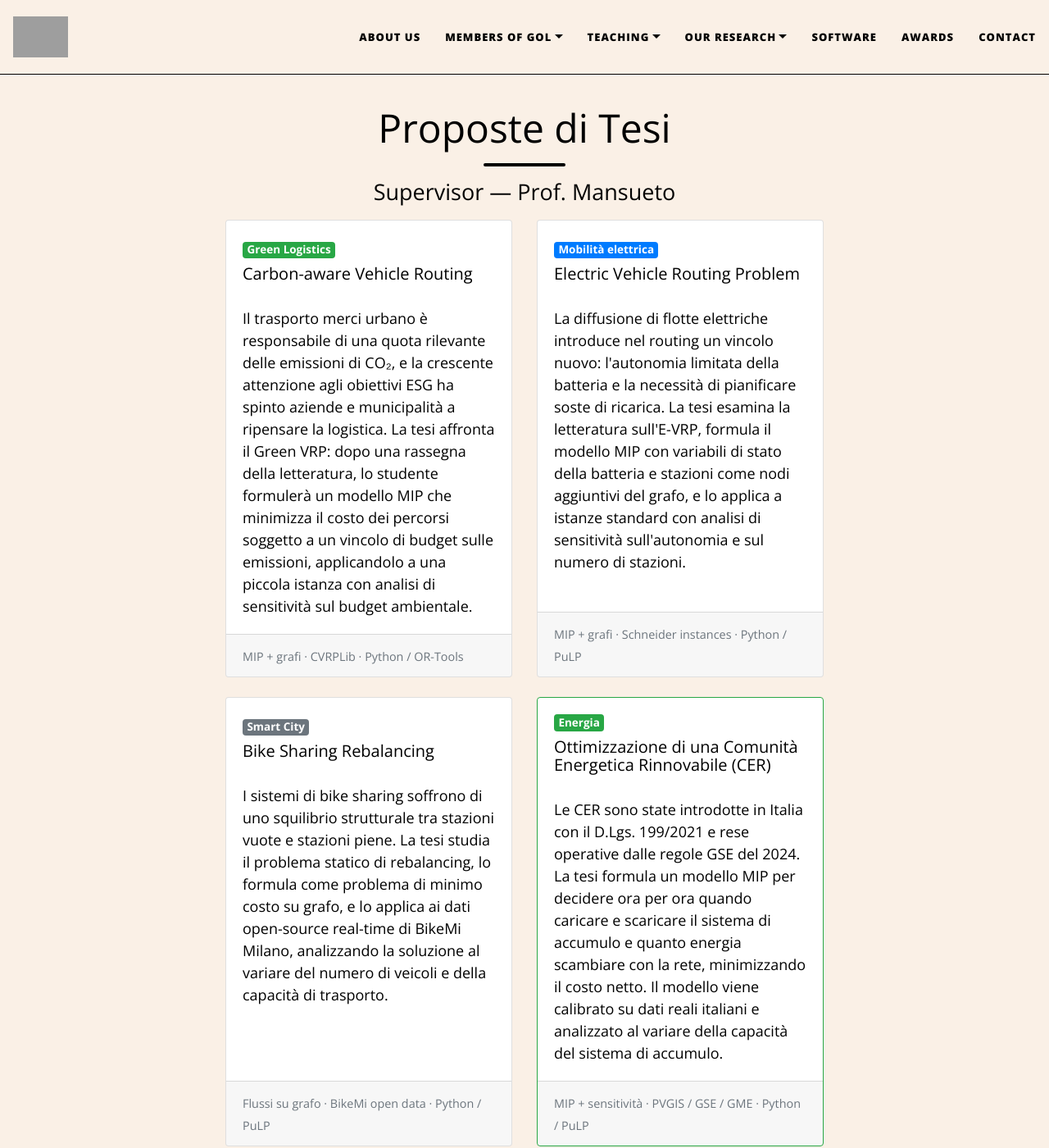
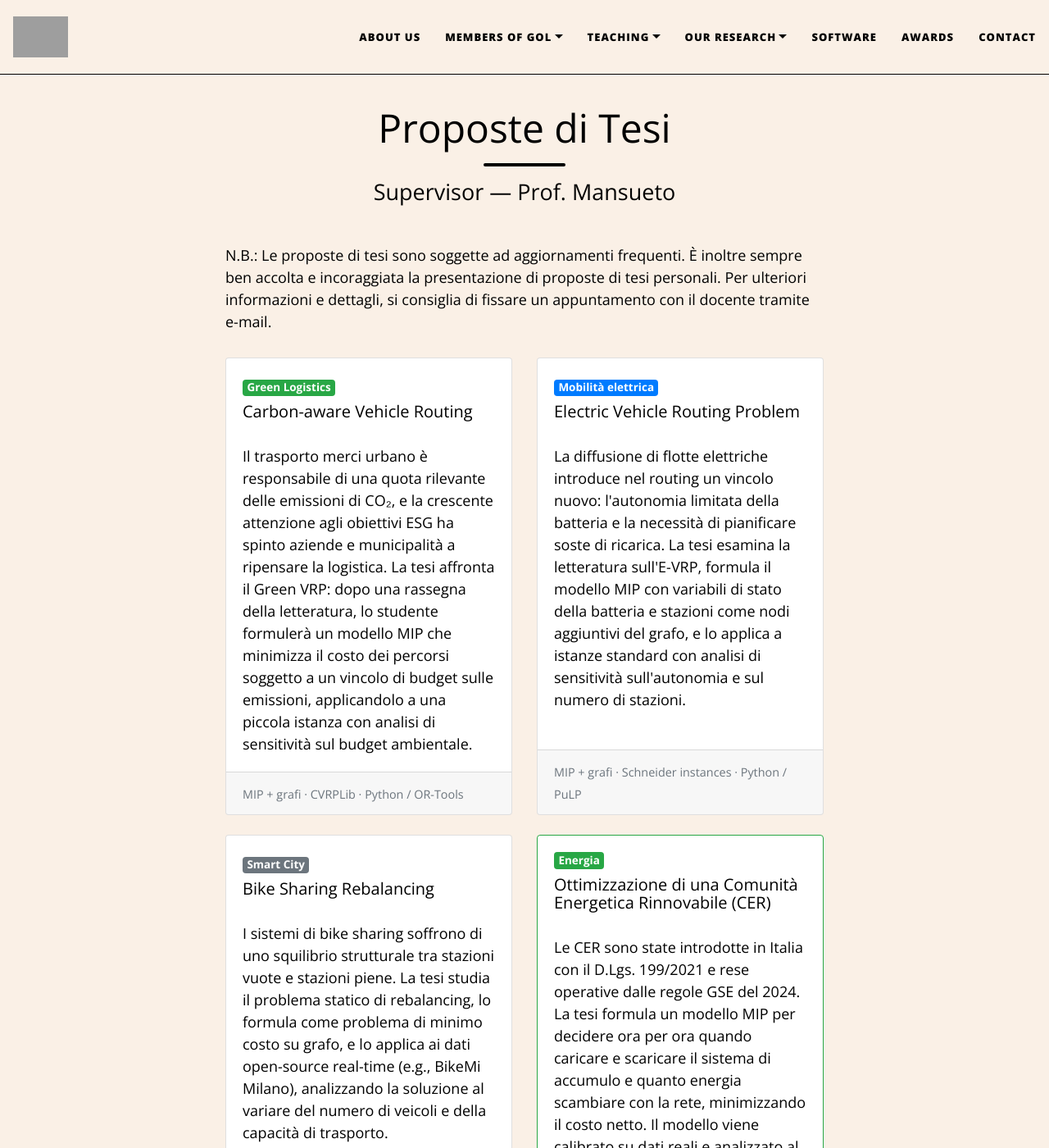
Before and after one commit to GOL-UniFI/GOL-UniFI.github.io, a Jekyll site: the page built from pages/theses/theses_mansueto.md, in a window 1280 px wide and 1400 px high. Shown: the whole window at 82% size. Built offline with Jekyll 4.4.1, drawn with Linux system fonts in a browser that asks for light colours; nearby versions of some CDN libraries; some of the changed text lies outside the part shown; grey boxes are pictures that could not be loaded.

Commit message:
Test theses

```diff
--- a/pages/theses/theses_mansueto.md
+++ b/pages/theses/theses_mansueto.md
@@ -4,6 +4,8 @@ title: Proposte di Tesi
 subtitle: Supervisor — Prof. Mansueto
 permalink: /pages/theses/mansueto_proposals/
 ---
+
+<p>N.B.: Le proposte di tesi sono soggette ad aggiornamenti frequenti. È inoltre sempre ben accolta e incoraggiata la presentazione di proposte di tesi personali. Per ulteriori informazioni e dettagli, si consiglia di fissare un appuntamento con il docente tramite e-mail.</p>
 
 <div class="row row-cols-1 row-cols-md-2 g-4 mb-4">
 
@@ -42,7 +44,7 @@ permalink: /pages/theses/mansueto_proposals/
       <div class="card-body">
         <span class="badge badge-secondary mb-2">Smart City</span>
         <h5 class="card-title">Bike Sharing Rebalancing</h5>
-        <p class="card-text">I sistemi di bike sharing soffrono di uno squilibrio strutturale tra stazioni vuote e stazioni piene. La tesi studia il problema statico di rebalancing, lo formula come problema di minimo costo su grafo, e lo applica ai dati open-source real-time di BikeMi Milano, analizzando la soluzione al variare del numero di veicoli e della capacità di trasporto.</p>
+        <p class="card-text">I sistemi di bike sharing soffrono di uno squilibrio strutturale tra stazioni vuote e stazioni piene. La tesi studia il problema statico di rebalancing, lo formula come problema di minimo costo su grafo, e lo applica ai dati open-source real-time (e.g., BikeMi Milano), analizzando la soluzione al variare del numero di veicoli e della capacità di trasporto.</p>
       </div>
       <div class="card-footer">
         <small class="text-muted">Flussi su grafo &middot; BikeMi open data &middot; Python / PuLP</small>
@@ -57,7 +59,7 @@ permalink: /pages/theses/mansueto_proposals/
           <span class="badge badge-success mr-2">Energia</span>
         </div>
         <h5 class="card-title">Ottimizzazione di una Comunità Energetica Rinnovabile (CER)</h5>
-        <p class="card-text">Le CER sono state introdotte in Italia con il D.Lgs. 199/2021 e rese operative dalle regole GSE del 2024. La tesi formula un modello MIP per decidere ora per ora quando caricare e scaricare il sistema di accumulo e quanto energia scambiare con la rete, minimizzando il costo netto. Il modello viene calibrato su dati reali italiani e analizzato al variare della capacità del sistema di accumulo.</p>
+        <p class="card-text">Le CER sono state introdotte in Italia con il D.Lgs. 199/2021 e rese operative dalle regole GSE del 2024. La tesi formula un modello MIP per decidere ora per ora quando caricare e scaricare il sistema di accumulo e quanto energia scambiare con la rete, minimizzando il costo netto. Il modello viene calibrato su dati reali e analizzato al variare della capacità del sistema di accumulo.</p>
       </div>
       <div class="card-footer">
         <small class="text-muted">MIP + sensitività &middot; PVGIS / GSE / GME &middot; Python / PuLP</small>
@@ -134,7 +136,7 @@ permalink: /pages/theses/mansueto_proposals/
       <div class="card-body">
         <span class="badge badge-success mb-2">Welfare territoriale</span>
         <h5 class="card-title">Assegnazione di utenti a punti di distribuzione assistenziale</h5>
-        <p class="card-text">Le organizzazioni di welfare devono suddividere il bacino di utenza tra più punti di distribuzione minimizzando le distanze percorse da persone spesso prive di mezzi propri. La tesi applica il p-median capacitato a dati reali ISTAT di un comune italiano, studiando come cambia l'assegnazione ottimale al variare del numero di punti attivi.</p>
+        <p class="card-text">Le organizzazioni di welfare devono suddividere il bacino di utenza tra più punti di distribuzione minimizzando le distanze percorse da persone spesso prive di mezzi propri. La tesi applica il p-median capacitato a dati reali, studiando come cambia l'assegnazione ottimale al variare del numero di punti attivi.</p>
       </div>
       <div class="card-footer">
         <small class="text-muted">P-median capacitato &middot; Dati ISTAT / OSM &middot; Python / PuLP</small>
```
